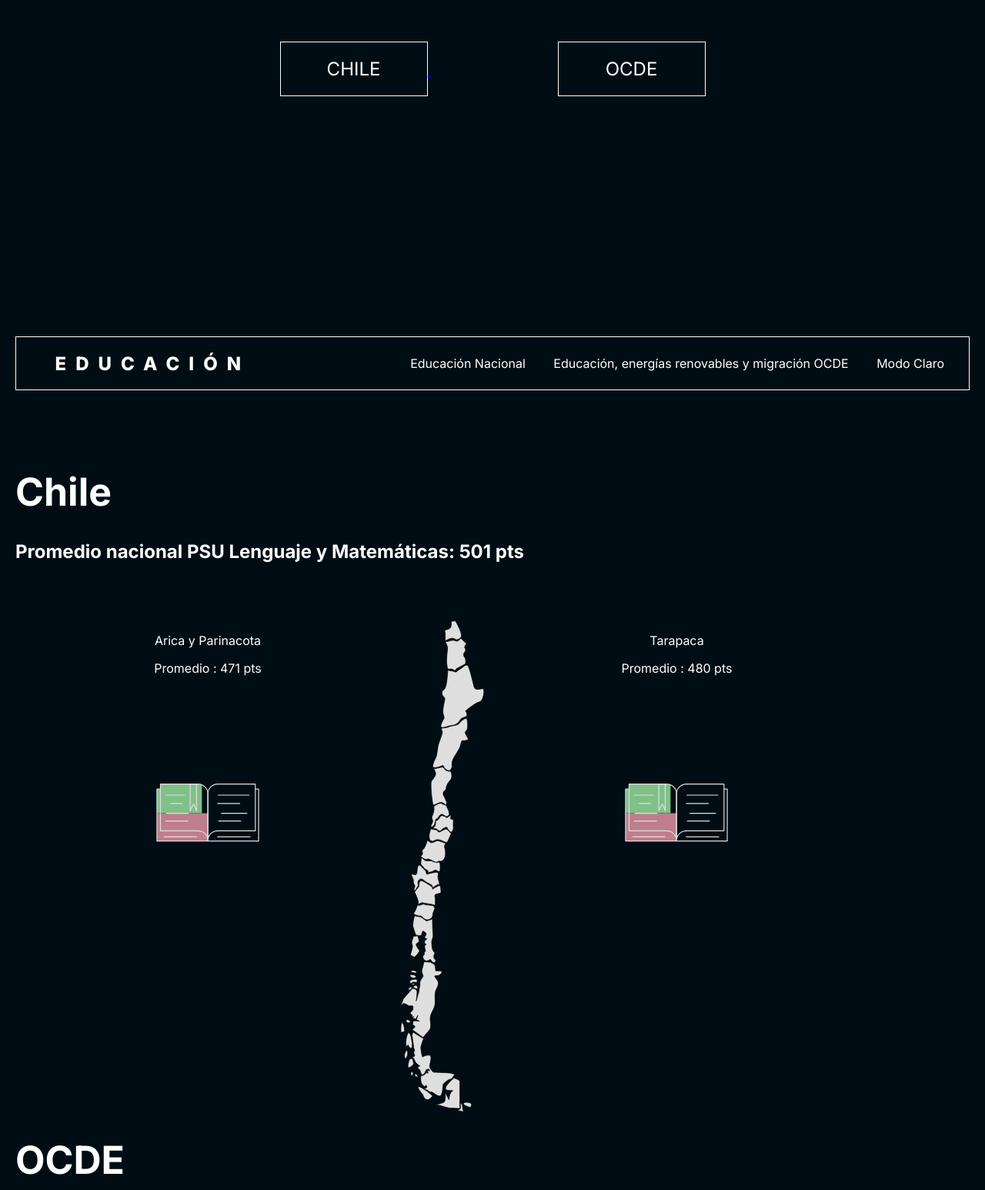
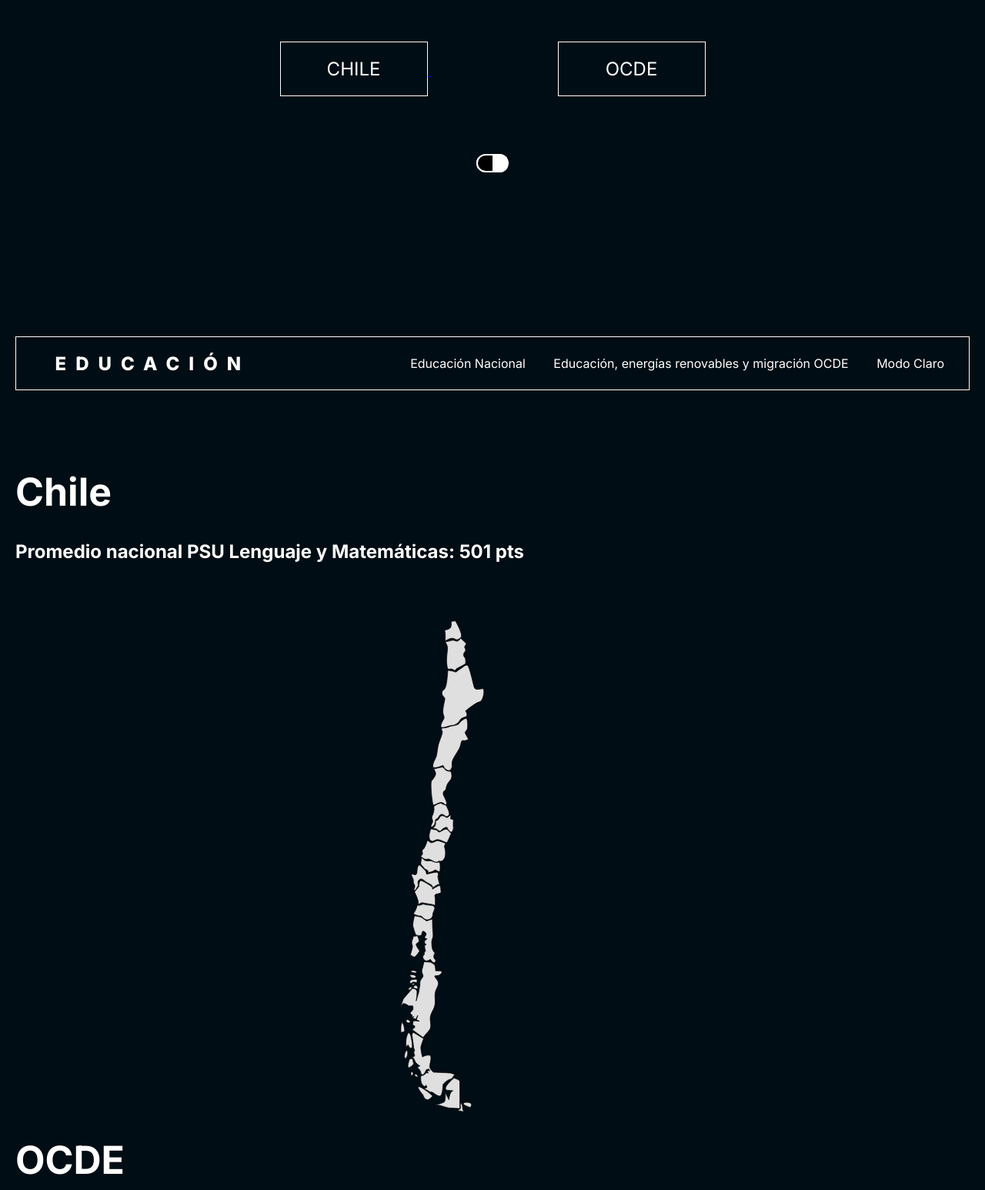
Before and after one commit to pensamientovisual/grupo2-2020-1, a PHP site: page / in a window 1280 px wide. Shown: the part 363-1909 px from the top of the page at 77% size. Run offline with PHP 8.4, Linux system fonts and the light colour scheme.

Commit message:
super-arreglo :cowboy_hat_face:

```diff
--- a/Archivos/mapamundi.js
+++ b/Archivos/mapamundi.js
@@ -20,7 +20,7 @@
     var mod1 = +bandera[4]*ponderador;
     var mod2 = +bandera[5]*ponderador;
     var modificador = [ancho.toString(), bandera[1], bandera[2], altura.toString(), mod1.toString(), mod2.toString()];
-    console.log(modificador)
+    // console.log(modificador)
     var nueva_matrix = 'matrix('+modificador.toString()+')';
     // console.log(modificador)
     d3.select('#mapa_ocde')
--- a/index.html
+++ b/index.html
@@ -22,10 +22,9 @@
                     <div class="boton1">OCDE</div>
                 </a>
             </div>
-            <!-- <div class="botonpequeño">
-                <i class='modoclaro'>&#x1F315</i>
-                <i class='modooscuro'>&#x1F319</i>
-            </div> -->
+            <div  class="botonpequeño">
+                <a  href="" class="boton_pequeño">&nbsp;&nbsp;&nbsp;&nbsp;&nbsp;&nbsp;</a>
+            </div>
         </div>
         <header class='header'>
             <div class='container logo-nav-container'>
@@ -59,7 +58,7 @@
                             <polygon class="st0" points="408.07,211.6 408.07,273.72 309.7,273.72 309.7,220.89 317.32,220.89 317.32,210.48 396.43,209.93 "/>
                             <rect x="309.7" y="273.72" class="st1" width="111.59" height="60.72"/>
                             <g>
-    <polyline class="st2" points="525.05,220.89 532.19,220.89 532.19,334.44 309.7,334.44 309.7,220.89 317.32,220.89 	"/>
+                                <polyline class="st2" points="525.05,220.89 532.19,220.89 532.19,334.44 309.7,334.44 309.7,220.89 317.32,220.89     "/>
                                 <path class="st2" d="M325.43,325.29h71H325.43z"/>
                                 <path class="st2" d="M515.09,328.42"/>
                                 <path class="st2" d="M442.54,325.29h71H442.54z"/>
@@ -67,7 +66,7 @@
                                     c-0.34,0-0.62,0.28-0.62,0.62v101.13c0,0.34,0.28,0.62,0.62,0.62"/>
                                 <path class="st3" d="M524.81,312.23h-81.43c-12.12,0-21.95,8.93-21.95,19.96l-0.49-100.36c0-12.14,9.84-21.97,21.97-21.97h81.51
                                     c0.34,0,0.62,0.28,0.62,0.62v101.13c0,0.34-0.28,0.62-0.62,0.62"/>
-    <polygon class="st2" points="382.37,209.93 382.37,268.24 390.25,253.49 396.43,268.24 396.43,209.93 	"/>
+                                <polygon class="st2" points="382.37,209.93 382.37,268.24 390.25,253.49 396.43,268.24 396.43,209.93  "/>
                                 <path class="st2" d="M328.4,234.09h41.74H328.4z"/>
                                 <path class="st2" d="M339.57,252.22h25.3H339.57z"/>
                                 <path class="st2" d="M330.3,273.72h48.49H330.3z"/>
@@ -204,7 +203,7 @@
                             <polygon class="st0" points="408.07,211.6 408.07,273.72 309.7,273.72 309.7,220.89 317.32,220.89 317.32,210.48 396.43,209.93 "/>
                             <rect x="309.7" y="273.72" class="st1" width="111.59" height="60.72"/>
                             <g>
-    <polyline class="st2" points="525.05,220.89 532.19,220.89 532.19,334.44 309.7,334.44 309.7,220.89 317.32,220.89 	"/>
+                                <polyline class="st2" points="525.05,220.89 532.19,220.89 532.19,334.44 309.7,334.44 309.7,220.89 317.32,220.89     "/>
                                 <path class="st2" d="M325.43,325.29h71H325.43z"/>
                                 <path class="st2" d="M515.09,328.42"/>
                                 <path class="st2" d="M442.54,325.29h71H442.54z"/>
@@ -212,7 +211,7 @@
                                     c-0.34,0-0.62,0.28-0.62,0.62v101.13c0,0.34,0.28,0.62,0.62,0.62"/>
                                 <path class="st3" d="M524.81,312.23h-81.43c-12.12,0-21.95,8.93-21.95,19.96l-0.49-100.36c0-12.14,9.84-21.97,21.97-21.97h81.51
                                     c0.34,0,0.62,0.28,0.62,0.62v101.13c0,0.34-0.28,0.62-0.62,0.62"/>
-    <polygon class="st2" points="382.37,209.93 382.37,268.24 390.25,253.49 396.43,268.24 396.43,209.93 	"/>
+                                <polygon class="st2" points="382.37,209.93 382.37,268.24 390.25,253.49 396.43,268.24 396.43,209.93  "/>
                                 <path class="st2" d="M328.4,234.09h41.74H328.4z"/>
                                 <path class="st2" d="M339.57,252.22h25.3H339.57z"/>
                                 <path class="st2" d="M330.3,273.72h48.49H330.3z"/>
--- a/scripts.js
+++ b/scripts.js
@@ -13,13 +13,16 @@
 	});
 
     $("#bt_color").click(function(){
-		console.log('test')
+		// console.log('test')
 		if(color == 'oscuro') {
 			color = 'claro';
 			$("#bt_color_txt").text(`Modo Oscuro`)
 			$('body').addClass("whitemode")
 			$('h1').addClass("whitemode")
 			$('.boton1').addClass("whitemode")
+			$('.boton_pequeño').addClass("whitemode")
+			$('h2').addClass("whitemode")
+			$('p').addClass("whitemode")
         }
         else {
 			color = 'oscuro';
@@ -27,15 +30,23 @@
 			$("body").removeClass("whitemode")
 			$('h1').removeClass("whitemode")
 			$('.boton1').removeClass("whitemode")
+			$('.boton_pequeño').removeClass("whitemode")
+			$('h2').removeClass("whitemode")
+			$('p').removeClass("whitemode")
 
 		}
 	});
 
+
+
+
+
+
+
 	var alt_nav = $('nav').height();
-
+	var waltura = $('#inicio').height();
 	$(window).bind('scroll', function () {
-		var altura = $(window).height();
-		if ($(window).scrollTop() > altura) {
+		if ($(window).scrollTop() > waltura) {
 			$('header').css('position', 'fixed');
 		} else {
 			$('header').css('position','unset');
@@ -43,8 +54,7 @@
 	});
 
 	$(window).bind('scroll', function () {
-		var altura = $(window).height();
-		if ($(window).scrollTop() > altura-1) {
+		if ($(window).scrollTop() > waltura-1) {
 			$('.main').css('margin-top', alt_nav);
 		} else {
 			$('.main').css('margin-top', 0);
@@ -55,6 +65,4 @@
 	$('#chile').css('padding-top', alt_nav);
 	$('#ocde').css('padding-top', alt_nav);
 
-
-
 });
--- a/style.css
+++ b/style.css
@@ -18,7 +18,13 @@
 	color: white;
 	font-size: 50px;
 }
+h2{
+    color: white;
+}
 
+p{
+    color: white;
+}
 .hidden {
 	display: none;
 }
@@ -29,15 +35,25 @@
     background: white;
 }
 
-h1.whitemode {
+h1.whitemode{
 	color: black;
 }
-h2.whitemode{
+
+h2.whitemode {
+    color: black;
+}
+
+p.whitemode{
     color: black;
 }
 .boton1.whitemode {
     border: 1px solid black;
     color: black;
+}
+
+.boton_pequeño.whitemode {
+    background: linear-gradient(90deg, white 50%, black 50%);
+    border: 2px solid black;
 }
 
 /* PORTADA */
@@ -86,6 +102,19 @@
     width: 160px;
 }
 
+.boton_pequeño{
+    text-decoration: none;
+    padding: 3px;
+    padding-left: 10px;
+    padding-right: 10px;
+    font-size: 11px;
+    background: linear-gradient(90deg, black 50%, white 50%);
+    border-radius: 20px;
+    border: 2px solid white;
+  }
+
+
+
 /* CHILE */
 #chile {
     min-height: 100%;
@@ -103,9 +132,7 @@
     float: left;
     text-align: center;
 }
-#psu {
-    color: white;
-}
+
 #datos_mapa_chile_2 {
     width: 500px;
     height: 500px;
@@ -122,6 +149,35 @@
     height: 80%;
 }
 
+#info_chile{
+    width: 100%;
+    margin-top: 75px;
+    padding-bottom: 5rem;
+}
+#datos_mapa_chile_1 {
+    width: 500px;
+    height: 500px;
+    float: left;
+    color: white;
+    float: left;
+    text-align: center;
+}
+
+#datos_mapa_chile_2 {
+    width: 500px;
+    height: 500px;
+    float: right;
+    color: white;
+    float: left;
+    text-align: center;
+}
+#mapa_chile_container {
+    margin: auto;
+    float: left;
+}
+#mapa_chile {
+    height: 80%;
+}
 
 /* OCDE */
 #ocde {
@@ -227,3 +283,13 @@
     }
 
 }
+
+/*LIBROS CHILE */
+
+
+#datos_mapa_chile_1{
+    visibility: hidden;
+}
+#datos_mapa_chile_2{
+    visibility: hidden;
+}
```
Also changed, not shown: Archivos/tri_ocde.js (added, +18 -0 lines). Lines whose indentation alone changed are shown as unchanged.
